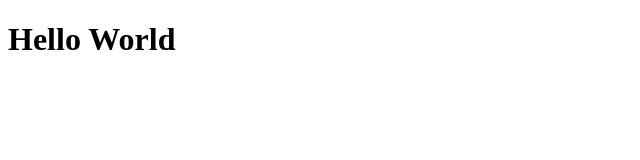
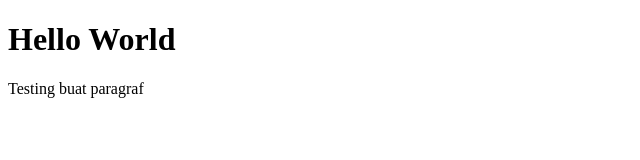
Before and after one commit to Filbert9901/coba-git-ignore, a plain HTML site: page index.html in a window 1280 px wide. Shown: the whole page, without its empty margins (0-640 px from the left). Drawn offline with Linux system fonts and the light colour scheme.

Commit message:
menambahkan paragraf

```diff
--- a/index.html
+++ b/index.html
@@ -8,5 +8,6 @@
   </head>
   <body>
     <h1>Hello World</h1>
+    <p>Testing buat paragraf</p>
   </body>
 </html>
```
